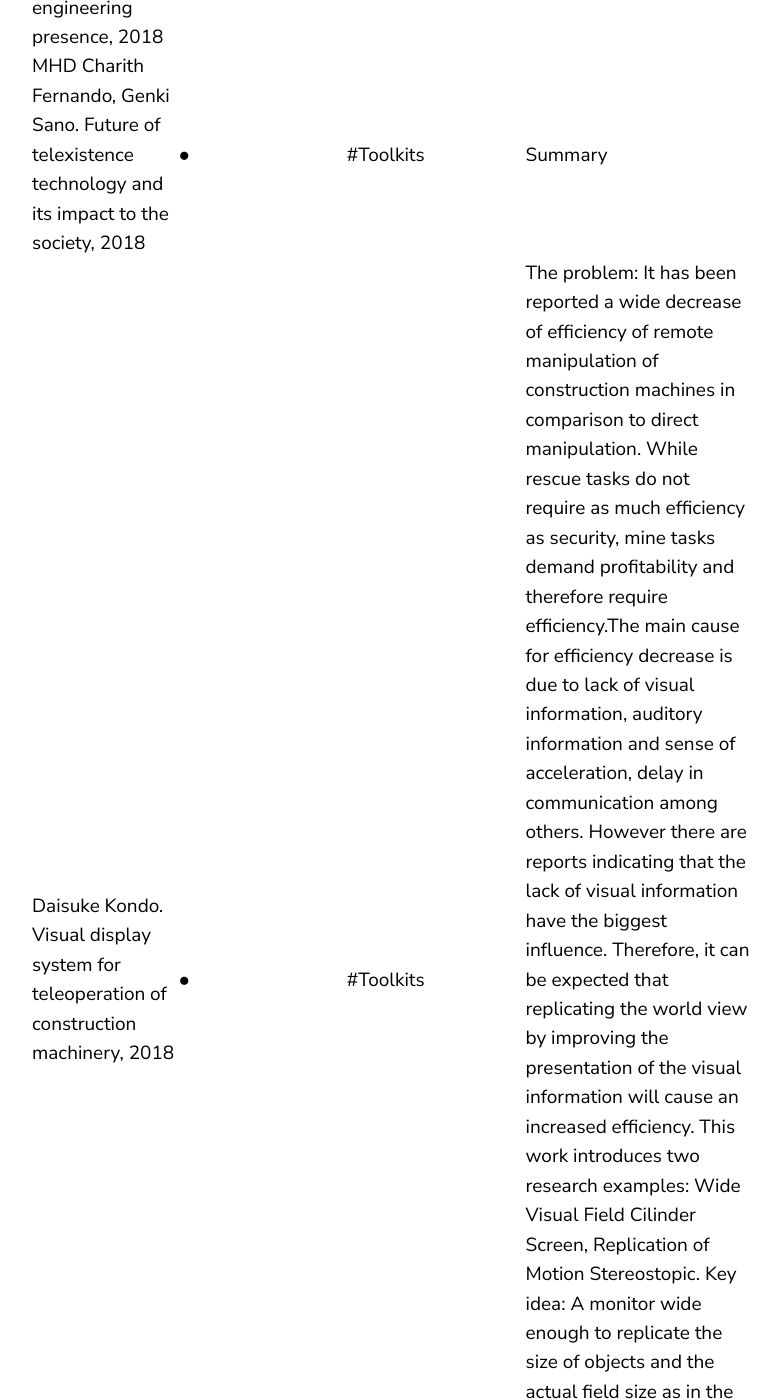
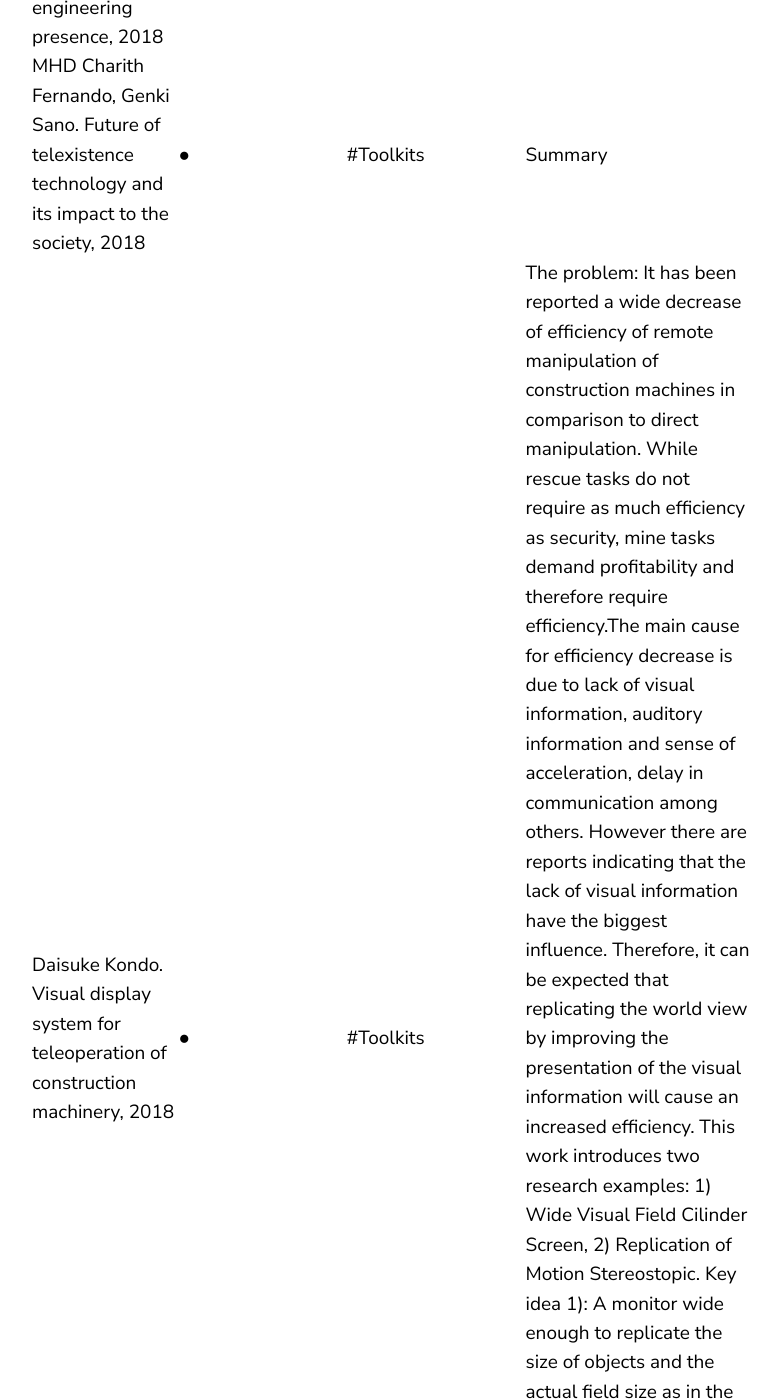
Before and after one commit to jluis9796/jluis9796.github.io, a Jekyll site: the page built from _posts/2020-05-24-telexistence.markdown, in a window 1280 px wide and 1400 px high, scrolled down 3483 px. Shown: the whole window, without its empty margins (68-848 px from the left). Built offline with Jekyll 4.4.1, drawn with Linux system fonts in a browser that asks for light colours; part of the change alters nothing that is shown; some of the changed text lies outside the part shown.

Commit message:
Update 2020-05-24-telexistence.markdown

```diff
--- a/_posts/2020-05-24-telexistence.markdown
+++ b/_posts/2020-05-24-telexistence.markdown
@@ -91,7 +91,7 @@ failures and grasping errors, while significantly reducing the number of user in
     <td></td>
     <td></td>
     <td>#Toolkits</td>
-    <td>The problem: It has been reported a wide decrease of efficiency of remote manipulation of construction machines in comparison to direct manipulation. While rescue tasks do not require as much efficiency as security, mine tasks demand profitability and therefore require efficiency.The main cause for efficiency decrease is due to lack of visual information, auditory information and sense of acceleration, delay in communication among others. However there are reports indicating that the lack of visual information have the biggest influence. Therefore, it can be expected that replicating the world view by improving the presentation of the visual information will cause an increased efficiency. This work introduces two research examples: Wide Visual Field Cilinder Screen, Replication of Motion Stereostopic. Key idea: A monitor wide enough to replicate the size of objects and the actual field size as in the actual environment. Also, the monitor should be enough far away (1 ~ 1.5m) to avoid tiredness and undesired stereoscopic effects, and should be portable. Head mount display was not considered because users get tired. </td>
+    <td>The problem: It has been reported a wide decrease of efficiency of remote manipulation of construction machines in comparison to direct manipulation. While rescue tasks do not require as much efficiency as security, mine tasks demand profitability and therefore require efficiency.The main cause for efficiency decrease is due to lack of visual information, auditory information and sense of acceleration, delay in communication among others. However there are reports indicating that the lack of visual information have the biggest influence. Therefore, it can be expected that replicating the world view by improving the presentation of the visual information will cause an increased efficiency. This work introduces two research examples: 1) Wide Visual Field Cilinder Screen, 2) Replication of Motion Stereostopic. Key idea 1): A monitor wide enough to replicate the size of objects and the actual field size as in the actual environment. Also, the monitor should be enough far away (1 ~ 1.5m) to avoid tiredness and undesired stereoscopic effects, and should be portable. Head mount display was not considered because users get tired. Key idea 2): The sense of motion visual difference is twice stronger than two-eyes stereoscopic. </td>
     </tr>
     <tr>
     <td>Russell C. Toris. Spatial and Temporal Learning in Robotic Pickand-Place Domains via Demonstrations and Observations, Phd thesis, 2016 <a href= "https://digitalcommons.wpi.edu/cgi/viewcontent.cgi?article=1134&context=etd-dissertations" > (Link) </a></td>
```
